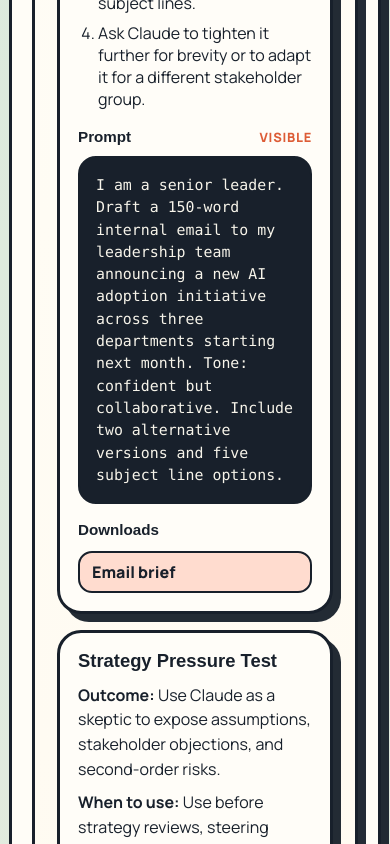
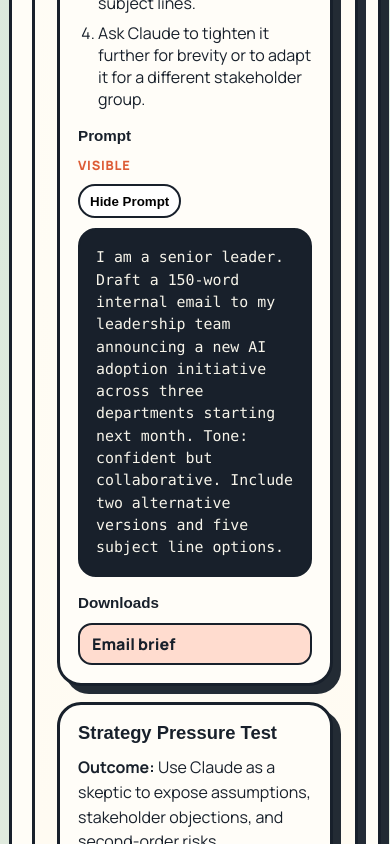
Before and after one commit to gSachinRep/cqc-ai-session, a React (Vite) app: page / in a window 390 px wide. Shown: the part 4360-5204 px from the top of the page. Built offline with nearby package versions, Linux system fonts and the light colour scheme; a web font is replaced by a local one.

Commit message:
Add per-prompt toggle controls

```diff
--- a/src/App.jsx
+++ b/src/App.jsx
@@ -1,4 +1,4 @@
-import React, { useState } from 'react'
+import React, { useEffect, useState } from 'react'
 
 const sessionFlow = [
   {
@@ -486,6 +486,29 @@
   )
 }
 
+function PromptPanel({ title, prompt, showPrompts, buttonLabel = 'Prompt' }) {
+  const [isVisible, setIsVisible] = useState(showPrompts)
+
+  useEffect(() => {
+    setIsVisible(showPrompts)
+  }, [showPrompts])
+
+  return (
+    <div>
+      <div className="prompt-header">
+        <h4>{title}</h4>
+        <div className="prompt-controls">
+          <span className="prompt-state">{isVisible ? 'Visible' : 'Hidden'}</span>
+          <button className="prompt-toggle-btn" type="button" onClick={() => setIsVisible((current) => !current)}>
+            {isVisible ? `Hide ${buttonLabel}` : `Show ${buttonLabel}`}
+          </button>
+        </div>
+      </div>
+      {isVisible ? <pre>{prompt}</pre> : <div className="prompt-placeholder">Prompt hidden</div>}
+    </div>
+  )
+}
+
 function SurfaceCard({ surface, showPrompts }) {
   return (
     <section id={surface.id} className="surface-card">
@@ -513,13 +536,7 @@
                   ))}
                 </ol>
               </div>
-              <div>
-                <div className="prompt-header">
-                  <h4>Prompt</h4>
-                  <span className="prompt-state">{showPrompts ? 'Visible' : 'Hidden'}</span>
-                </div>
-                {showPrompts ? <pre>{scenario.prompt}</pre> : <div className="prompt-placeholder">Prompt hidden</div>}
-              </div>
+              <PromptPanel title="Prompt" prompt={scenario.prompt} showPrompts={showPrompts} />
             </div>
             <h4>Downloads</h4>
             <DownloadList downloads={scenario.downloads} />
@@ -550,11 +567,12 @@
           </ol>
         </div>
         <div>
-          <div className="prompt-header">
-            <h4>Starter build prompt</h4>
-            <span className="prompt-state">{showPrompts ? 'Visible' : 'Hidden'}</span>
-          </div>
-          {showPrompts ? <pre>{item.starterPrompt}</pre> : <div className="prompt-placeholder">Prompt hidden</div>}
+          <PromptPanel
+            title="Starter build prompt"
+            prompt={item.starterPrompt}
+            showPrompts={showPrompts}
+            buttonLabel="starter prompt"
+          />
         </div>
       </div>
     </article>
--- a/src/styles.css
+++ b/src/styles.css
@@ -326,12 +326,28 @@
   gap: 12px;
 }
 
+.prompt-controls {
+  display: flex;
+  align-items: center;
+  gap: 10px;
+}
+
 .prompt-state {
   font-size: 0.8rem;
   font-weight: 800;
   text-transform: uppercase;
   letter-spacing: 0.06em;
   color: var(--accent);
+}
+
+.prompt-toggle-btn {
+  min-height: 34px;
+  padding: 0 10px;
+  border: 2px solid var(--line);
+  border-radius: 999px;
+  background: #ffffff;
+  font-weight: 800;
+  cursor: pointer;
 }
 
 .prompt-placeholder {
@@ -433,6 +449,12 @@
     flex-direction: column;
     align-items: flex-start;
   }
+
+  .prompt-header,
+  .prompt-controls {
+    flex-direction: column;
+    align-items: flex-start;
+  }
 }
 
 @media (max-width: 640px) {
```
